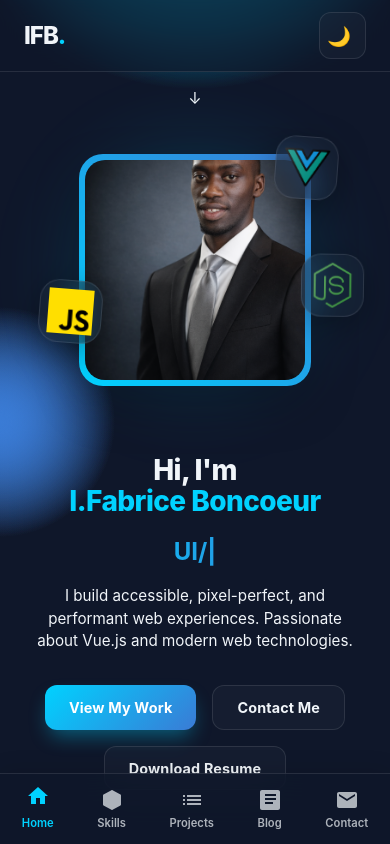
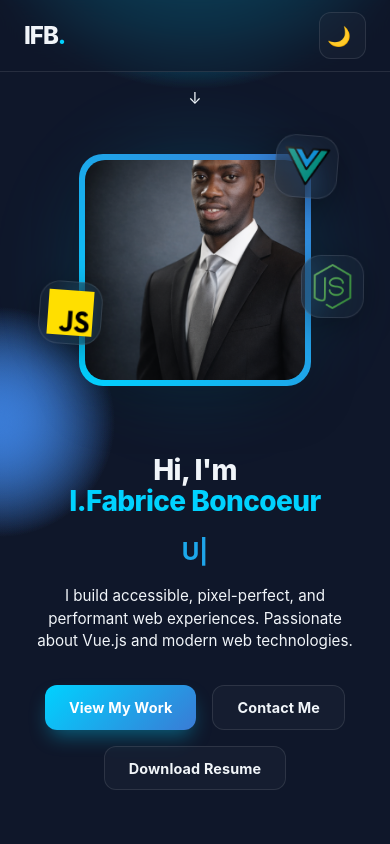
Before and after one commit to boncoeurif/portfolio-, a Vue app: page / in a window 390 px wide. Shown: the top 844 px of the page. Built offline with nearby package versions, Linux system fonts and the light colour scheme.

Commit message:
fix: hide bottom nav on home and update site branding/favicon

```diff
--- a/index.html
+++ b/index.html
@@ -2,9 +2,11 @@
 <html lang="">
   <head>
     <meta charset="UTF-8">
-    <link rel="icon" href="/favicon.ico">
+    <link rel="icon" type="image/svg+xml" href="/favicon.svg">
     <meta name="viewport" content="width=device-width, initial-scale=1.0">
-    <title>Vite App</title>
+    <meta name="description" content="I.Fabrice Boncoeur - Full Stack Developer Portfolio. Building performant and accessible web experiences.">
+    <meta name="author" content="I.Fabrice Boncoeur">
+    <title>I.Fabrice Boncoeur | Portfolio</title>
     <script type="text/javascript"
         src="https://cdn.jsdelivr.net/npm/@emailjs/browser@4/dist/email.min.js">
     </script>
--- a/src/App.vue
+++ b/src/App.vue
@@ -31,7 +31,7 @@
     </nav>
 
     <!-- Bottom Navigation for Mobile -->
-    <nav class="bottom-nav mobile-only">
+    <nav v-if="$route.path !== '/'" class="bottom-nav mobile-only">
       <router-link to="/" class="bottom-nav-item">
         <svg viewBox="0 0 24 24" width="24" height="24"><path fill="currentColor" d="M10 20v-6h4v6h5v-8h3L12 3 2 12h3v8z"/></svg>
         <span>Home</span>
@@ -322,6 +322,10 @@ body {
     padding-bottom: 80px; /* Space for bottom nav */
   }
 
+  #app:has(.home-container) .main-content {
+    padding-bottom: 0;
+  }
+
   /* Global typography adjustments for mobile */
   h1 { font-size: 1.75rem !important; }
   h2 { font-size: 1.5rem !important; }
```
Also changed, not shown: public/favicon.svg (added).
